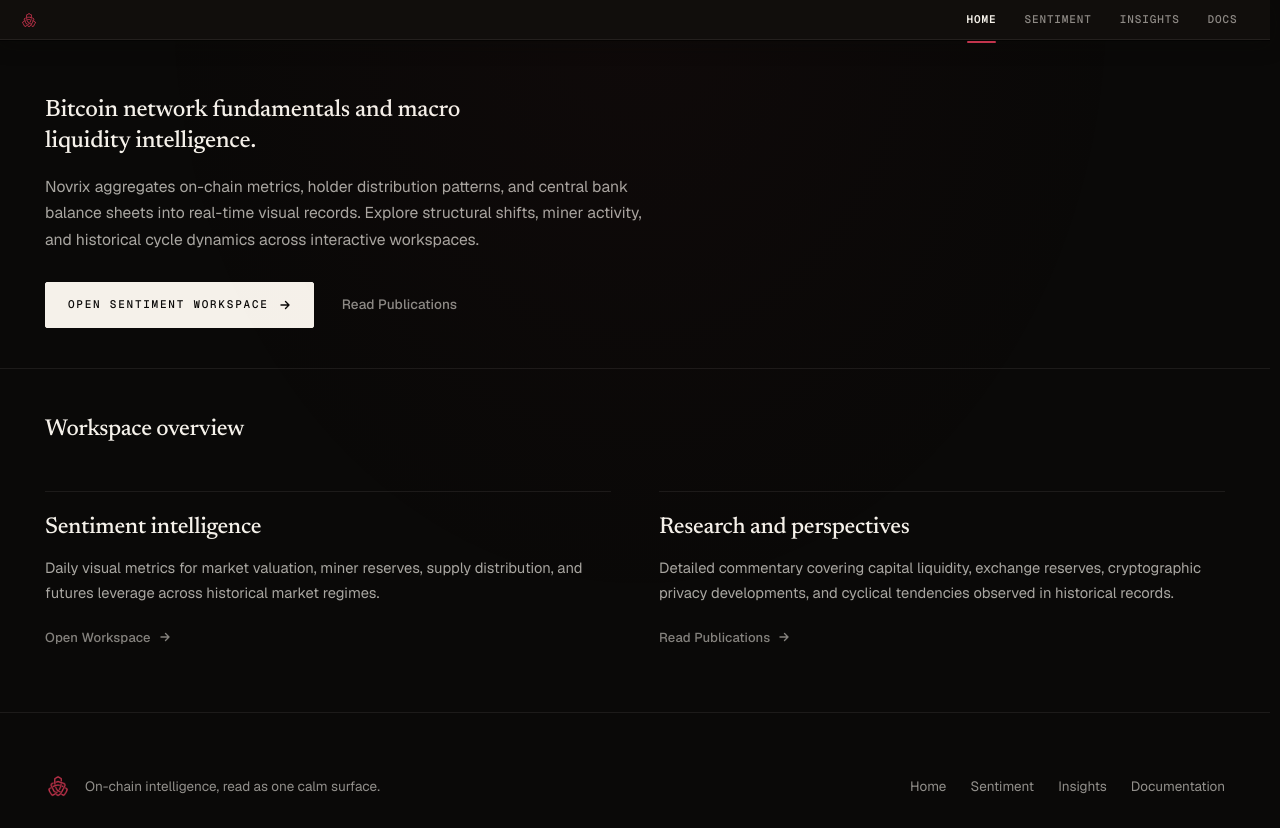
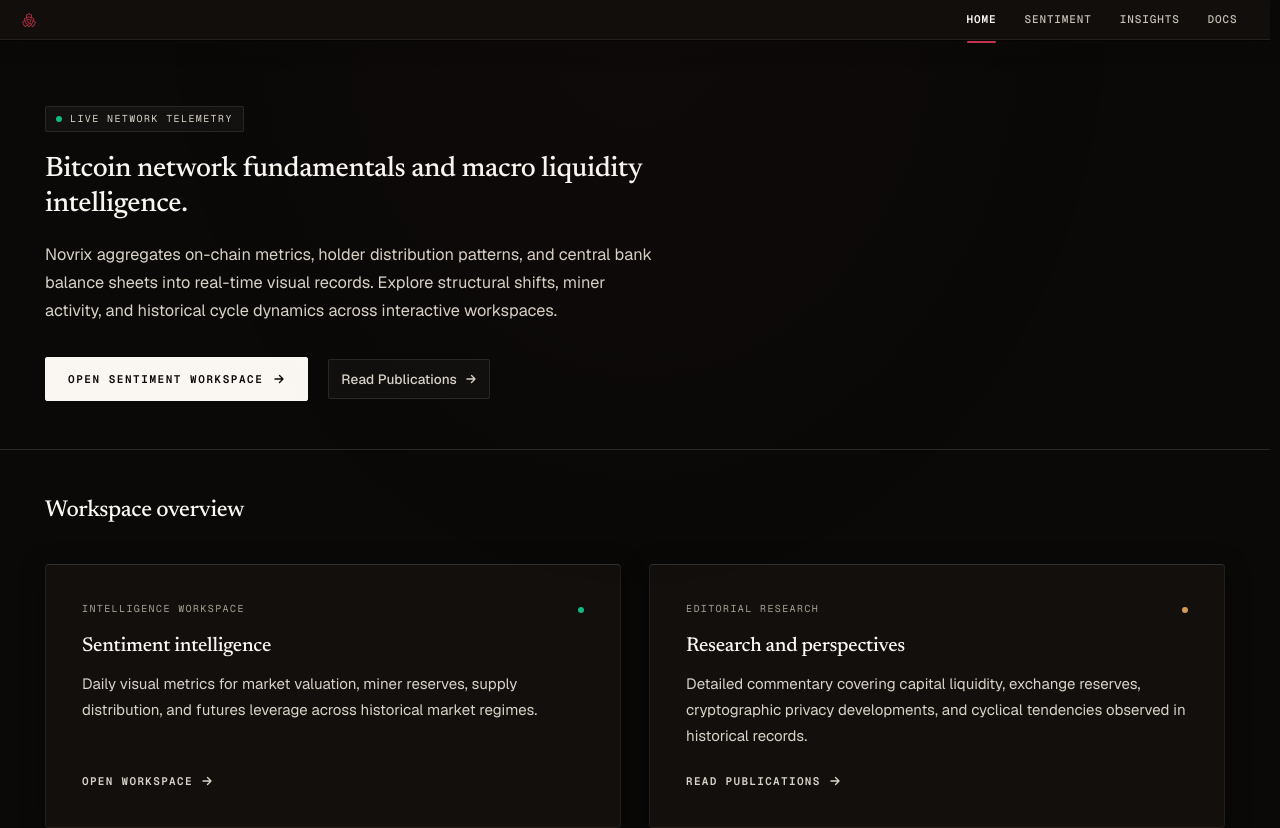
Before and after one commit to ethanhunthere/novrix, a Next.js app: page / in a window 1280 px wide. Shown: the top 828 px of the page. Built offline with nearby package versions, Linux system fonts and the light colour scheme.

Commit message:
feat(home): refine contrast, typography, and card surface architecture per design playbook

```diff
--- a/app/globals.css
+++ b/app/globals.css
@@ -356,17 +356,17 @@
   align-items: center;
   justify-content: center;
   gap: 10px;
-  min-height: 46px;
+  min-height: 44px;
   padding: 0 22px;
   border-radius: 2px;
   font-family: var(--ff-mono);
   font-size: 11px;
-  font-weight: 500;
-  letter-spacing: 0.16em;
+  font-weight: 600;
+  letter-spacing: 0.14em;
   text-transform: uppercase;
   text-decoration: none;
   white-space: nowrap;
-  transition: background-color 200ms ease, border-color 200ms ease, color 200ms ease;
+  transition: background-color 200ms ease, border-color 200ms ease, color 200ms ease, box-shadow 200ms ease, transform 150ms ease;
 }
 
 .home-btn .arrow {
@@ -379,28 +379,49 @@
 
 .home-btn-primary {
   color: #0A0908;
-  background: #F5F1EA;
-  border: 1px solid #F5F1EA;
+  background: #FAF7F2;
+  border: 1px solid #FAF7F2;
 }
 
 .home-btn-primary:hover {
-  background: #FFFCF6;
-  border-color: #FFFCF6;
+  background: #FFFFFF;
+  border-color: #FFFFFF;
+  box-shadow: 0 4px 18px rgba(250, 247, 242, 0.15);
+}
+
+.home-btn-primary:active {
+  transform: translateY(1px);
 }
 
 .home-quiet-link {
+  display: inline-flex;
+  align-items: center;
+  gap: 8px;
   font-family: var(--ff-sans);
   font-size: 13.5px;
   font-weight: 500;
   letter-spacing: 0.01em;
-  color: rgba(245, 241, 234, 0.56);
+  color: #D8D2C7;
   text-decoration: none;
-  padding: 6px 0;
-  transition: color 180ms ease;
+  padding: 8px 12px;
+  border-radius: 2px;
+  border: 1px solid rgba(250, 247, 242, 0.10);
+  background: rgba(250, 247, 242, 0.03);
+  transition: color 180ms ease, border-color 180ms ease, background-color 180ms ease;
 }
 
 .home-quiet-link:hover {
-  color: #F5F1EA;
+  color: #FAF7F2;
+  border-color: rgba(250, 247, 242, 0.22);
+  background: rgba(250, 247, 242, 0.06);
+}
+
+.home-quiet-link .arrow {
+  transition: transform 180ms ease;
+}
+
+.home-quiet-link:hover .arrow {
+  transform: translateX(3px);
 }
 
 .home-quiet-link:focus-visible,
@@ -413,14 +434,22 @@
   display: flex;
   flex-direction: column;
   height: 100%;
-  padding-top: 22px;
-  border-top: 1px solid rgba(245, 241, 234, 0.08);
+  padding: clamp(26px, 3.2vw, 36px);
+  background: #120F0D;
+  border: 1px solid #231E1A;
+  border-top: 1px solid rgba(250, 247, 242, 0.14);
+  border-radius: 4px;
   text-decoration: none;
-  transition: border-color 200ms ease;
+  box-shadow: 0 4px 24px rgba(0, 0, 0, 0.40);
+  transition: background-color 220ms ease, border-color 220ms ease, transform 220ms ease, box-shadow 220ms ease;
 }
 
 .home-entry:hover {
-  border-top-color: rgba(245, 241, 234, 0.18);
+  background: #171310;
+  border-color: #38302A;
+  border-top-color: rgba(250, 247, 242, 0.26);
+  transform: translateY(-2px);
+  box-shadow: 0 10px 36px rgba(0, 0, 0, 0.55);
 }
 
 .home-entry-link {
@@ -429,12 +458,13 @@
   align-self: flex-start;
   gap: 8px;
   margin-top: auto;
-  padding-top: 22px;
-  font-family: var(--ff-sans);
-  font-size: 13px;
-  font-weight: 500;
-  letter-spacing: 0.01em;
-  color: rgba(245, 241, 234, 0.52);
+  padding-top: 24px;
+  font-family: var(--ff-mono);
+  font-size: 11px;
+  font-weight: 600;
+  letter-spacing: 0.12em;
+  text-transform: uppercase;
+  color: #D8D2C7;
   transition: color 180ms ease;
 }
 
@@ -443,7 +473,7 @@
 }
 
 .home-entry:hover .home-entry-link {
-  color: #F5F1EA;
+  color: #FAF7F2;
 }
 
 .home-entry:hover .home-entry-link .arrow {
--- a/app/page.tsx
+++ b/app/page.tsx
@@ -14,18 +14,21 @@
   },
 };
 
-const INK = '#F5F1EA';
-const MUTED = 'rgba(245, 241, 234, 0.68)';
-const HAIRLINE = 'rgba(245, 241, 234, 0.08)';
+const INK = '#FAF7F2';
+const BODY = '#D8D2C7';
+const MUTED = '#A8A196';
+const HAIRLINE = 'rgba(250, 247, 242, 0.12)';
 
 const MODULES = [
   {
+    category: 'INTELLIGENCE WORKSPACE',
     label: 'Open Workspace',
     href: '/sentiment',
     title: 'Sentiment intelligence',
     lede: 'Daily visual metrics for market valuation, miner reserves, supply distribution, and futures leverage across historical market regimes.',
   },
   {
+    category: 'EDITORIAL RESEARCH',
     label: 'Read Publications',
     href: '/insights',
     title: 'Research and perspectives',
@@ -49,19 +52,37 @@
       <main className="flex-1">
         <section
           style={{
-            padding: 'clamp(44px, 7vh, 76px) var(--container-pad) clamp(36px, 5vh, 56px)',
+            padding: 'clamp(52px, 8vh, 84px) var(--container-pad) clamp(44px, 6vh, 64px)',
           }}
         >
           <div className="mx-auto w-full" style={{ maxWidth: '1180px' }}>
+            <div
+              style={{
+                display: 'inline-flex',
+                alignItems: 'center',
+                gap: '8px',
+                marginBottom: '20px',
+                padding: '4px 10px',
+                borderRadius: '2px',
+                background: 'rgba(250, 247, 242, 0.04)',
+                border: '1px solid rgba(250, 247, 242, 0.09)',
+              }}
+            >
+              <span style={{ width: '6px', height: '6px', borderRadius: '50%', background: '#10B981', display: 'inline-block' }} />
+              <span style={{ fontFamily: 'var(--ff-mono)', fontSize: '10px', letterSpacing: '0.14em', color: '#D8D2C7', textTransform: 'uppercase' }}>
+                Live Network Telemetry
+              </span>
+            </div>
+
             <h1
               style={{
                 fontFamily: 'var(--ff-display)',
-                fontSize: 'clamp(1.30rem, 1.85vw, 1.80rem)',
-                lineHeight: 1.3,
-                letterSpacing: '-0.012em',
+                fontSize: 'clamp(1.5rem, 2.2vw, 2.1rem)',
+                lineHeight: 1.25,
+                letterSpacing: '-0.015em',
                 fontWeight: 500,
                 color: INK,
-                maxWidth: '36ch',
+                maxWidth: '38ch',
               }}
             >
               Bitcoin network fundamentals and macro liquidity intelligence.
@@ -69,23 +90,24 @@
 
             <p
               style={{
-                marginTop: '16px',
-                maxWidth: '600px',
-                color: MUTED,
-                fontSize: 'clamp(0.92rem, 0.88rem + 0.2vw, 0.98rem)',
-                lineHeight: 1.7,
+                marginTop: '18px',
+                maxWidth: '620px',
+                color: BODY,
+                fontSize: 'clamp(0.96rem, 0.92rem + 0.2vw, 1.02rem)',
+                lineHeight: 1.72,
               }}
             >
               Novrix aggregates on-chain metrics, holder distribution patterns, and central bank balance sheets into real-time visual records. Explore structural shifts, miner activity, and historical cycle dynamics across interactive workspaces.
             </p>
 
-            <div className="flex flex-wrap items-center gap-x-7 gap-y-4 mt-7">
+            <div className="flex flex-wrap items-center gap-x-5 gap-y-3.5 mt-8">
               <Link href="/sentiment" className="home-btn home-btn-primary">
                 Open Sentiment Workspace
                 <Arrow />
               </Link>
               <Link href="/insights" className="home-quiet-link">
                 Read Publications
+                <Arrow />
               </Link>
             </div>
           </div>
@@ -94,7 +116,7 @@
         <section
           style={{
             borderTop: `1px solid ${HAIRLINE}`,
-            padding: 'clamp(44px, 6vh, 72px) var(--container-pad) clamp(56px, 8vh, 96px)',
+            padding: 'clamp(48px, 6vh, 76px) var(--container-pad) clamp(64px, 8vh, 96px)',
           }}
         >
           <div className="mx-auto w-full" style={{ maxWidth: '1180px' }}>
@@ -111,13 +133,19 @@
               Workspace overview
             </h2>
 
-            <div className="grid grid-cols-1 md:grid-cols-2 gap-x-12 gap-y-10 mt-10 md:mt-12">
+            <div className="grid grid-cols-1 md:grid-cols-2 gap-7 mt-8 md:mt-10">
               {MODULES.map((item) => (
                 <Link key={item.href} href={item.href} className="home-entry">
+                  <div className="flex items-center justify-between gap-3 mb-4">
+                    <span style={{ fontFamily: 'var(--ff-mono)', fontSize: '10px', letterSpacing: '0.14em', color: MUTED, textTransform: 'uppercase' }}>
+                      {item.category}
+                    </span>
+                    <span style={{ width: '6px', height: '6px', borderRadius: '50%', background: item.href === '/sentiment' ? '#10B981' : '#D49B55', display: 'inline-block' }} />
+                  </div>
                   <h3
                     style={{
                       fontFamily: 'var(--ff-display)',
-                      fontSize: 'clamp(1.2rem, 0.95rem + 0.6vw, 1.45rem)',
+                      fontSize: 'clamp(1.25rem, 1.4vw, 1.55rem)',
                       lineHeight: 1.25,
                       letterSpacing: '-0.015em',
                       fontWeight: 500,
@@ -126,7 +154,7 @@
                   >
                     {item.title}
                   </h3>
-                  <p style={{ marginTop: '12px', color: MUTED, fontSize: '0.92rem', lineHeight: 1.7 }}>
+                  <p style={{ marginTop: '12px', color: BODY, fontSize: '0.94rem', lineHeight: 1.72 }}>
                     {item.lede}
                   </p>
                   <span className="home-entry-link">
--- a/components/layout/FooterHome.tsx
+++ b/components/layout/FooterHome.tsx
@@ -2,9 +2,9 @@
 import Image from 'next/image';
 
 const SANS = 'var(--ff-sans)';
-const INK = '#F5F1EA';
-const MUTED = 'rgba(245, 241, 234, 0.58)';
-const HAIRLINE = 'rgba(245, 241, 234, 0.08)';
+const INK = '#FAF7F2';
+const MUTED = '#C5BEB3';
+const HAIRLINE = 'rgba(250, 247, 242, 0.12)';
 
 const NAV_LINKS = [
   { label: 'Home', href: '/' },
--- a/components/layout/Navbar.tsx
+++ b/components/layout/Navbar.tsx
@@ -102,7 +102,7 @@
                       fontWeight: active ? 600 : 500,
                       letterSpacing: '0.08em',
                       textTransform: 'uppercase',
-                      color: active ? '#F5F1EA' : 'rgba(245, 241, 234, 0.55)',
+                      color: active ? '#FAF7F2' : '#C5BEB3',
                     }}
                     aria-current={active ? 'page' : undefined}
                   >
@@ -199,7 +199,7 @@
                 className="text-lg font-medium tracking-wide transition-colors"
                 style={{
                   fontFamily: MONO,
-                  color: active ? '#F5F1EA' : 'rgba(245, 241, 234, 0.60)',
+                  color: active ? '#FAF7F2' : '#C5BEB3',
                 }}
                 aria-current={active ? 'page' : undefined}
                 onClick={() => setOpen(false)}
```
